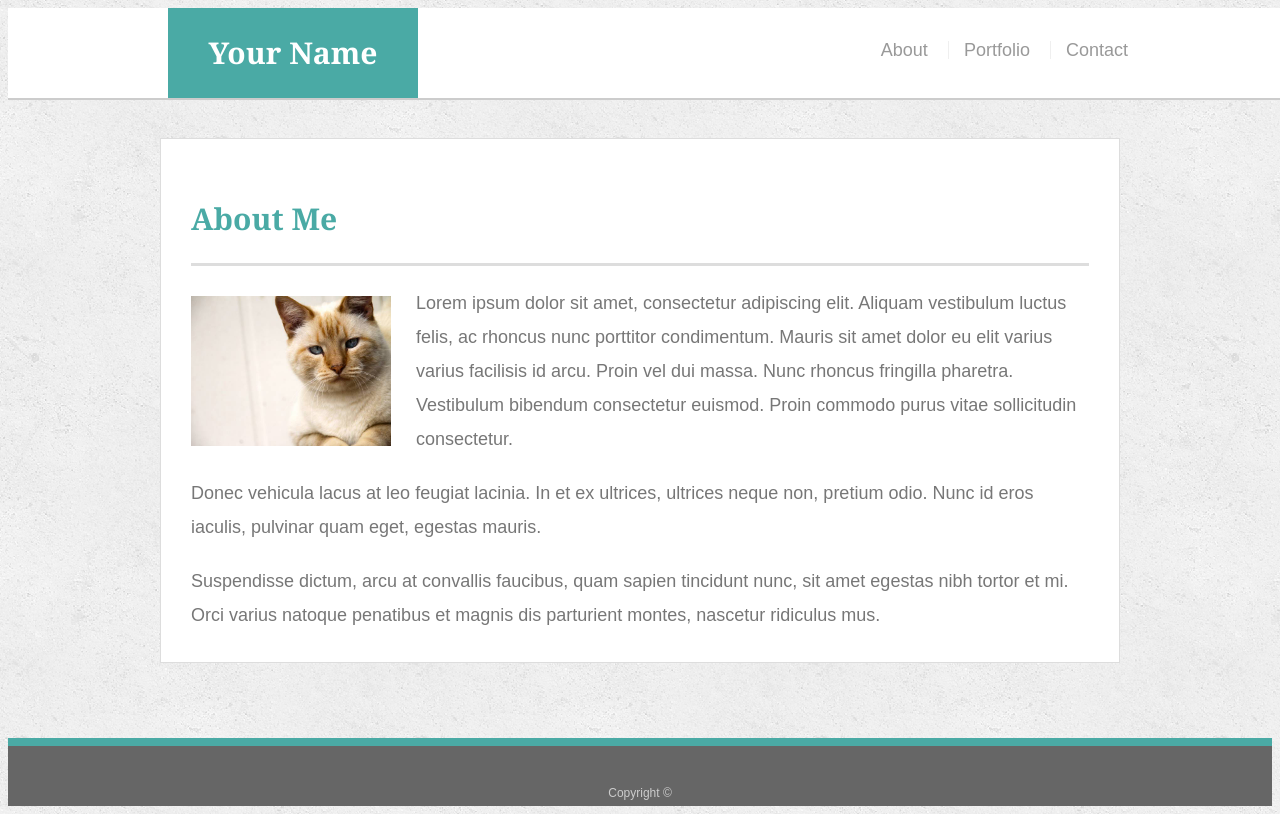
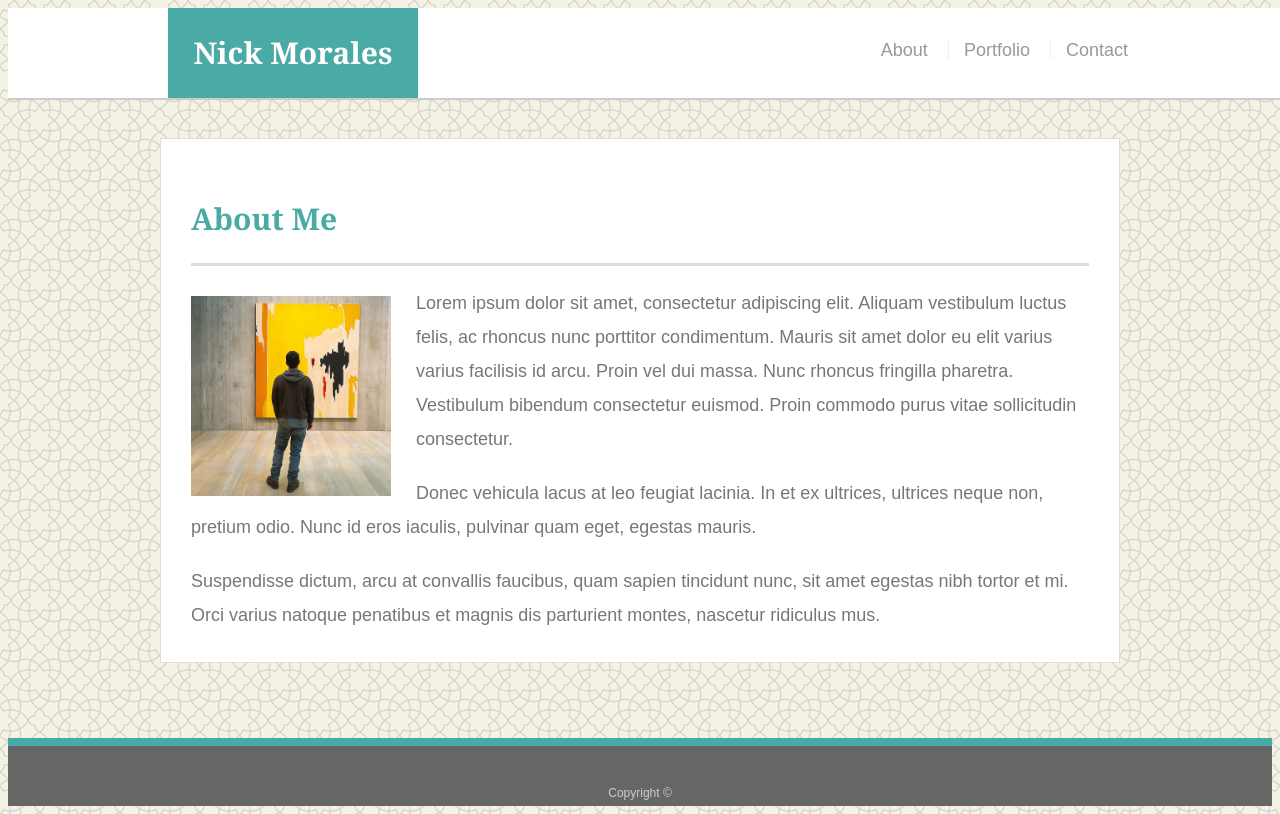
Before and after one commit to nickmora/Responsive-Portfolio, a plain HTML site: page index.html in a window 1280 px wide. Drawn offline with Linux system fonts and the light colour scheme.

Commit message:
readjusted filepaths and generic names

```diff
--- a/assets/css/style.css
+++ b/assets/css/style.css
@@ -3,7 +3,7 @@ body {
   font-size: 18px;
   line-height: 34px;
   color: #777777;
-  background: url("../images/concrete_seamless.png");
+  background: url("../images/oriental.png");
 }
 
 * {
--- a/index.html
+++ b/index.html
@@ -3,7 +3,7 @@
 
 <head>
   <meta charset="UTF-8">
-  <title>About | Your Name</title>
+  <title>About | Nick Morales</title>
   <link rel="stylesheet" type="text/css" href="assets/css/style.css">
 </head>
 
@@ -11,7 +11,7 @@
 
   <header id="masthead">
     <div class="container">
-      <a href="index.html" id="logo">Your Name</a>
+      <a href="index.html" id="logo">Nick Morales</a>
       <nav>
         <a href="index.html">About</a>
         <a href="portfolio.html">Portfolio</a>
@@ -24,7 +24,7 @@
     <section class="main-section">
       <h1>About Me</h1>
 
-      <img src="assets/images/cat.jpg" class="auth-image" alt="Your Name">
+      <img src="assets/images/clyffstill.jpg" class="auth-image" alt="Your Name">
 
       <p>Lorem ipsum dolor sit amet, consectetur adipiscing elit. Aliquam vestibulum luctus felis, ac rhoncus nunc porttitor condimentum. Mauris sit amet dolor eu elit varius varius facilisis id arcu. Proin vel dui massa. Nunc rhoncus fringilla pharetra. Vestibulum bibendum consectetur euismod. Proin commodo purus vitae sollicitudin consectetur.</p>
 
```
Also changed, not shown: contact.html (+2 -2 lines), portfolio.html (+2 -2 lines), assets/images/clyffstill.jpg (renamed from images/clyffstill.jpg), assets/images/oriental.png (renamed from images/oriental.png), 1 other file.
